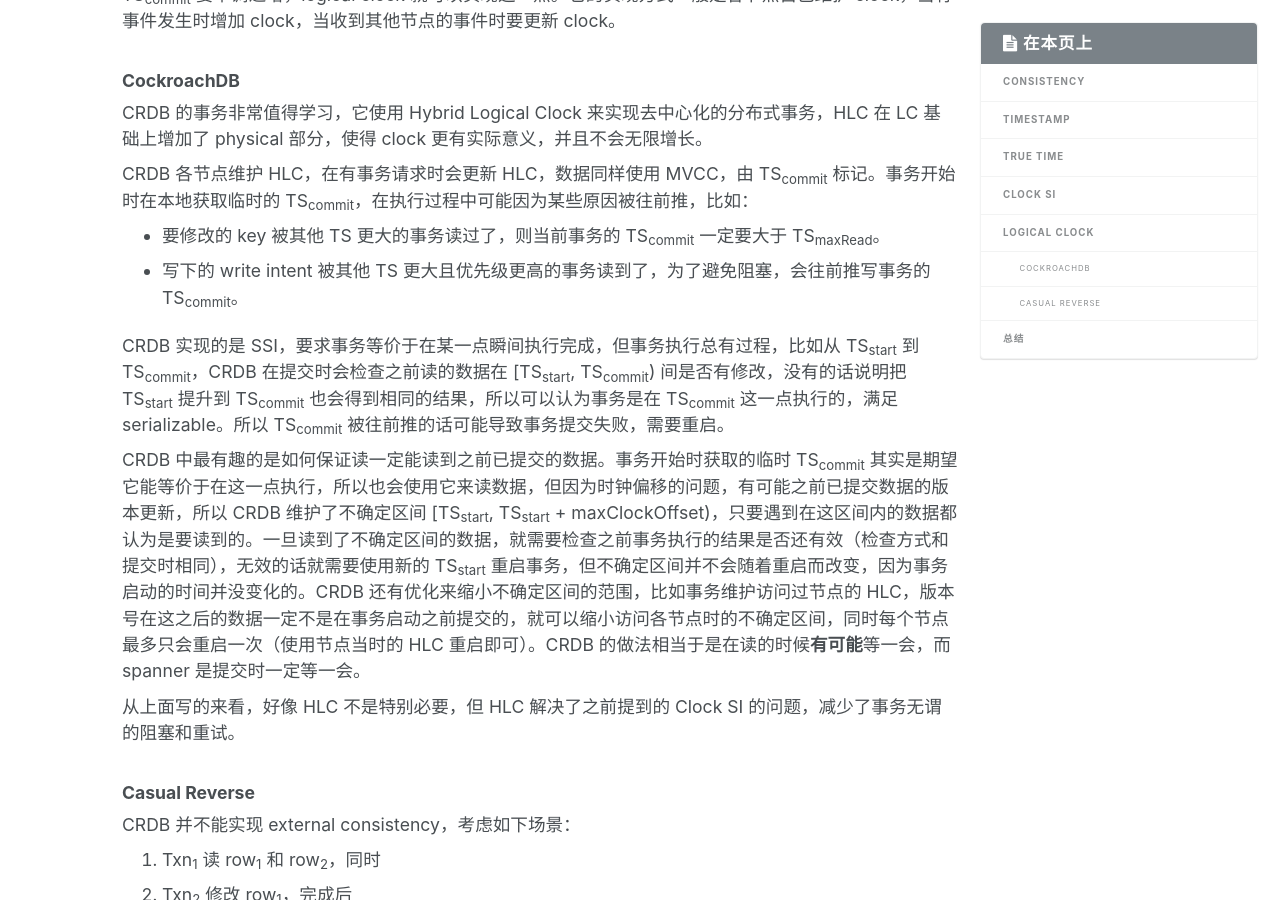
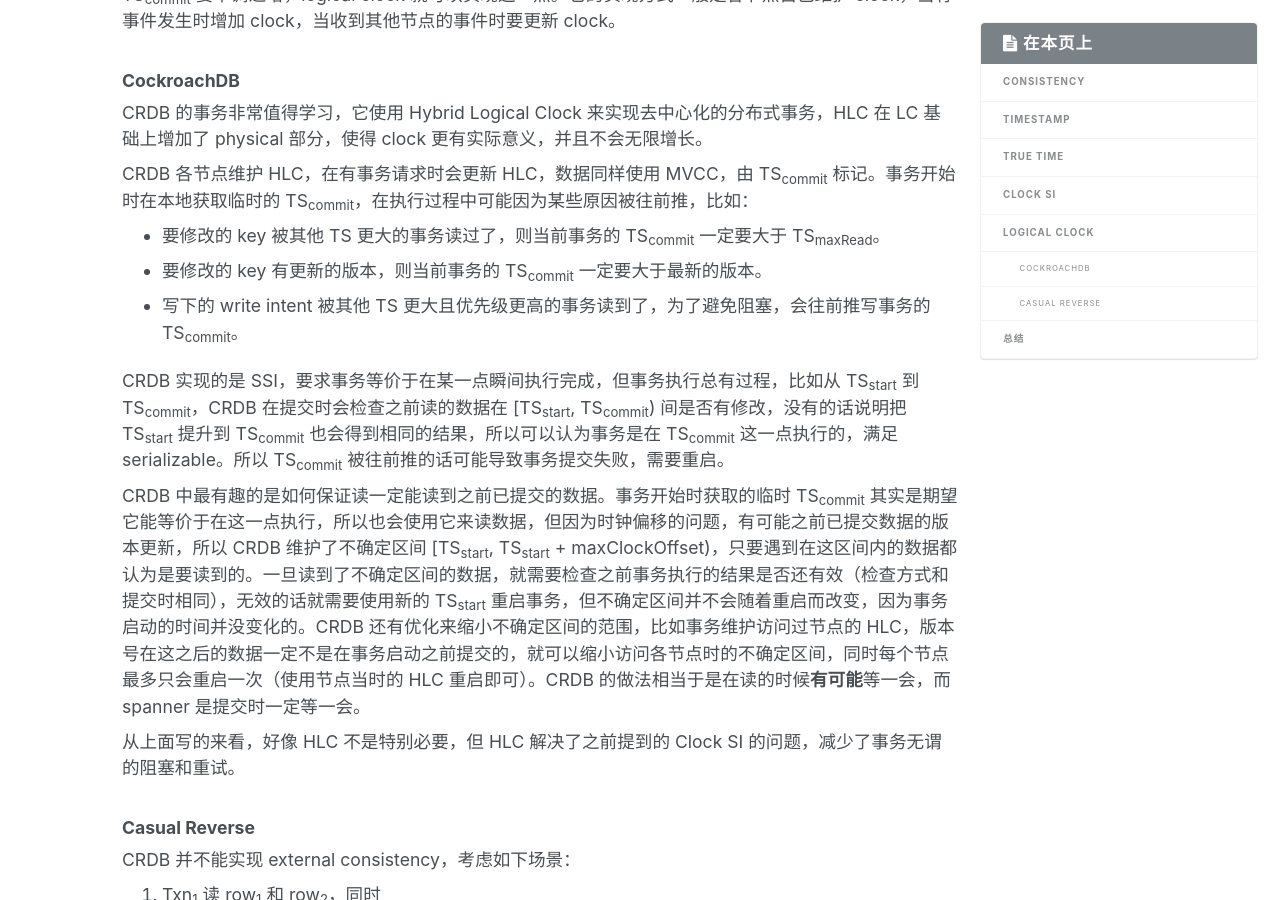
Before and after one commit to youjiali1995/youjiali1995.github.io, a Jekyll site: the page built from _posts/Distributed/2020-05-16-global-consistent-snapshot.md, in a window 1280 px wide and 900 px high, scrolled down 3554 px. Built offline with Jekyll 4.4.1, drawn with Linux system fonts in a browser that asks for light colours.

Commit message:
update 2020-05-16-global-consistent-snapshot.md
Signed-off-by: youjiali1995 <zlwgx1023@gmail.com>

```diff
--- a/_posts/Distributed/2020-05-16-global-consistent-snapshot.md
+++ b/_posts/Distributed/2020-05-16-global-consistent-snapshot.md
@@ -97,6 +97,7 @@
 CRDB 各节点维护 HLC，在有事务请求时会更新 HLC，数据同样使用 MVCC，由 TS<sub>commit</sub> 标记。事务开始时在本地获取临时的 TS<sub>commit</sub>，在执行过程中可能因为某些原因被往前推，比如：
 
 * 要修改的 key 被其他 TS 更大的事务读过了，则当前事务的 TS<sub>commit</sub> 一定要大于 TS<sub>maxRead</sub>。
+* 要修改的 key 有更新的版本，则当前事务的 TS<sub>commit</sub> 一定要大于最新的版本。
 * 写下的 write intent 被其他 TS 更大且优先级更高的事务读到了，为了避免阻塞，会往前推写事务的 TS<sub>commit</sub>。
 
 CRDB 实现的是 SSI，要求事务等价于在某一点瞬间执行完成，但事务执行总有过程，比如从 TS<sub>start</sub> 到 TS<sub>commit</sub>，CRDB 在提交时会检查之前读的数据在 [TS<sub>start</sub>, TS<sub>commit</sub>) 间是否有修改，没有的话说明把 TS<sub>start</sub> 提升到 TS<sub>commit</sub> 也会得到相同的结果，所以可以认为事务是在 TS<sub>commit</sub> 这一点执行的，满足 serializable。所以 TS<sub>commit</sub> 被往前推的话可能导致事务提交失败，需要重启。
```
